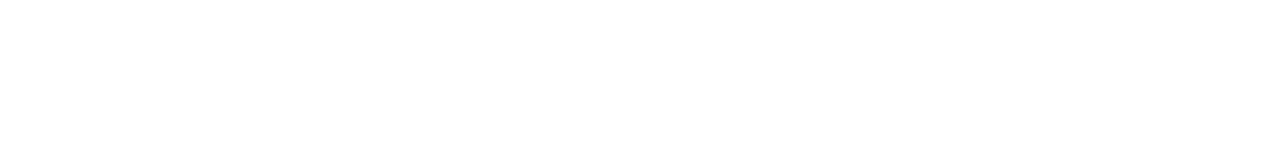
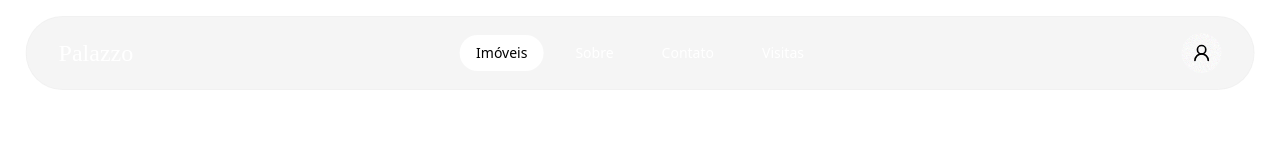
Before and after one commit to AlexandreTonin/palazzo, a Next.js app: page / in a window 1280 px wide. Shown: the top 160 px of the page. Built offline with nearby package versions, Linux system fonts and the light colour scheme.

Commit message:
feat: add Header and Navbar

```diff
--- a/src/app/layout.js
+++ b/src/app/layout.js
@@ -1,3 +1,4 @@
+import { Header } from "@/components/layout/Header";
 import "./globals.css";
 
 export const metadata = {
@@ -9,6 +10,7 @@
   return (
     <html lang="en">
       <body>
+        <Header />
         {children}
       </body>
     </html>
--- /dev/null
+++ b/src/components/layout/Header.js
@@ -0,0 +1,25 @@
+import { Menu, UserRound } from "lucide-react";
+import { Navbar } from "./Navbar";
+import { CircleButton } from "../ui/CircleButton";
+
+export function Header() {
+  return (
+    <header className="navbar bg-[#dedede]/30 w-[96%] lg:px-8 px-4 lg:py-4 py-2 rounded-full absolute top-4 left-1/2 right-1/2 -translate-x-1/2 flex justify-between items-center gap-4 border border-[#dedede]/20">
+      <div className="navbar-start">
+        <h1 className="font-[against] text-white lg:text-2xl text-md">
+          Palazzo
+        </h1>
+      </div>
+
+      <Navbar />
+
+      <div className="navbar-end">
+        <CircleButton
+          icon={<UserRound size={20} />}
+          className="hidden md:flex"
+        />
+        <CircleButton icon={<Menu size={20} />} className="md:hidden" />
+      </div>
+    </header>
+  );
+}
--- /dev/null
+++ b/src/components/layout/Navbar.js
@@ -0,0 +1,45 @@
+"use client";
+import Link from "next/link";
+import { usePathname } from "next/navigation";
+import { motion } from "framer-motion";
+
+const items = [
+  { label: "Imóveis", href: "/" },
+  { label: "Sobre", href: "/sobre" },
+  { label: "Contato", href: "/contato" },
+  { label: "Visitas", href: "/visitas" },
+];
+
+export function Navbar() {
+  const location = usePathname();
+
+  return (
+    <nav className="navbar-center hidden md:flex">
+      <div className="relative flex gap-8 md:gap-4 text-sm font-medium text-white">
+        {items.map((item) => {
+          const isActive =
+            (location === "/" && item.href === "/") || location === item.href;
+
+          return (
+            <Link
+              href={item.href}
+              key={item.label}
+              className="relative px-4 py-2 rounded-full hover:bg-white/15 transition duration-200"
+            >
+              {isActive && (
+                <motion.div
+                  layoutId="active-pill"
+                  className="absolute inset-0 bg-white rounded-full"
+                  transition={{ type: "spring", stiffness: 400, damping: 30 }}
+                />
+              )}
+              <span className={isActive ? "relative text-black" : "relative"}>
+                {item.label}
+              </span>
+            </Link>
+          );
+        })}
+      </div>
+    </nav>
+  );
+}
--- /dev/null
+++ b/src/components/ui/CircleButton.js
@@ -0,0 +1,14 @@
+import clsx from "clsx";
+
+export function CircleButton({ icon, ...props }) {
+  return (
+    <button
+      className={clsx(
+        "btn btn-circle bg-white border-none w-10 h-10",
+        props.className
+      )}
+    >
+      {icon}
+    </button>
+  );
+}
```
